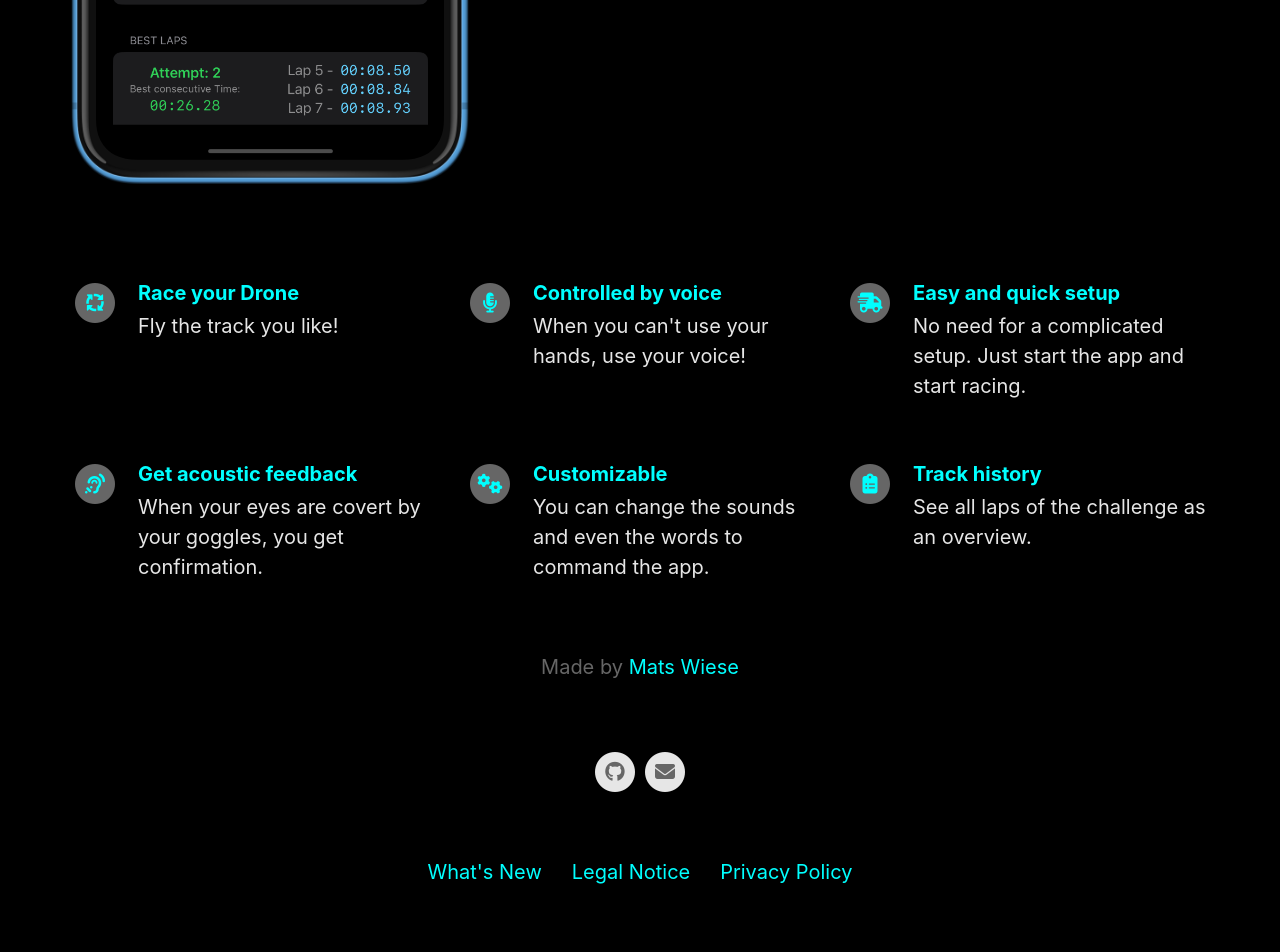
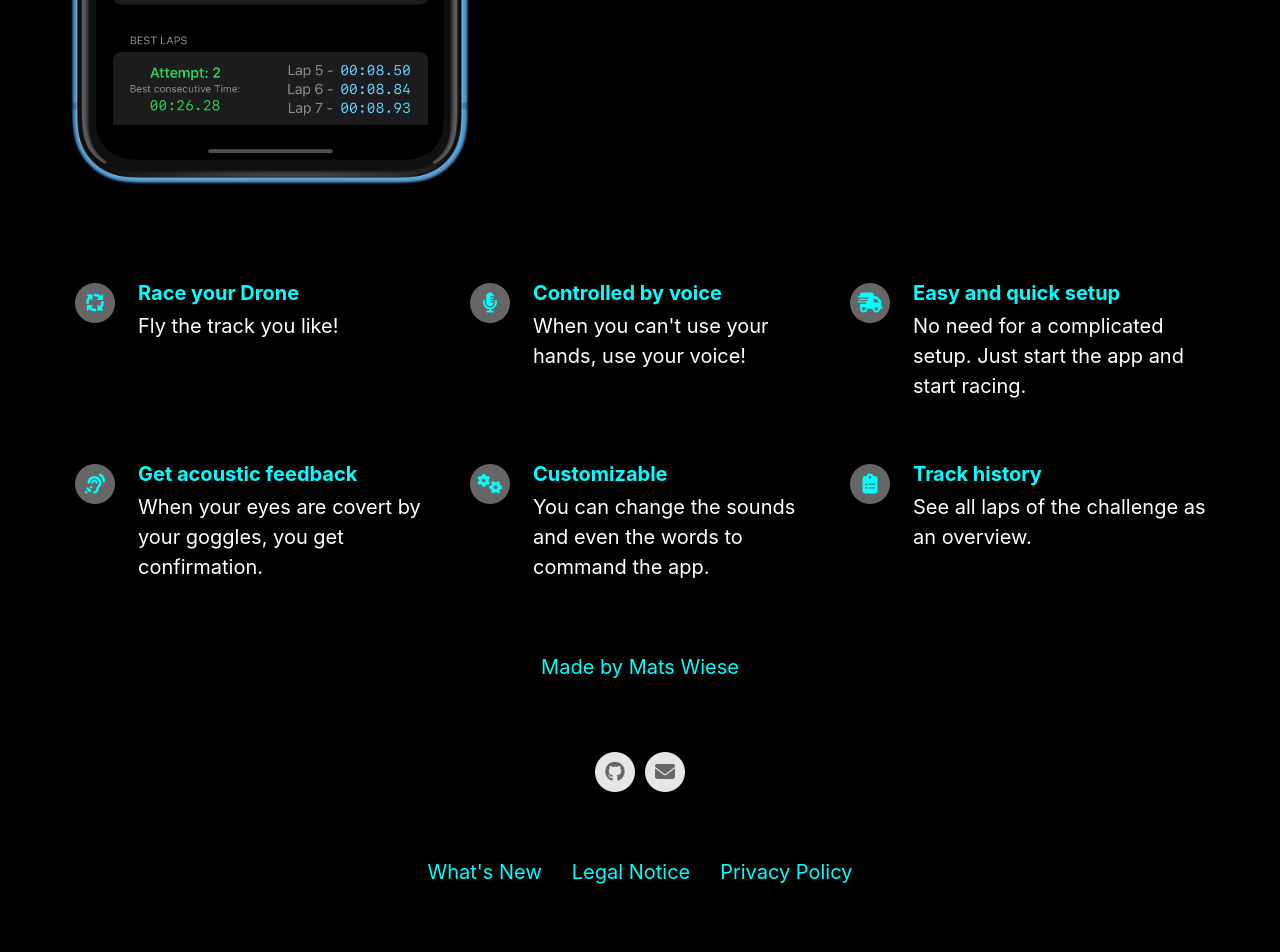
Before and after one commit to MatsWiese/laptimerpage, a Jekyll site: the page built from index.html, in a window 1280 px wide. Shown: the part 801-1753 px from the top of the page. Built offline with Jekyll 4.4.1, drawn with Linux system fonts in a browser that asks for light colours; nearby versions of some CDN libraries; part of the change alters nothing that is shown.

```diff
--- a/_config.yml
+++ b/_config.yml
@@ -21,7 +21,7 @@ enable_smart_app_banner                   : true
 
 # Information About Yourself
 your_name                                 : Mats Wiese
-your_link                                 : matswiese.app
+your_link                                 :
 your_city                                 :
 email_address                             : handsfreelaptimer@gmail.com
 linkedin_username                         :
@@ -88,7 +88,7 @@ app_price_color                           : "#ffffff"
 app_description_color                     : "#ffffff"
 
 feature_title_color                       : "#00ffff"
-feature_text_color                        : "#e6e6e6"
+feature_text_color                        : "#ffffff"
 
 feature_icons_foreground_color            : "#00ffff"
 feature_icons_background_color            : "#666666"
@@ -96,7 +96,7 @@ feature_icons_background_color            : "#666666"
 social_icons_foreground_color             : "#666666"
 social_icons_background_color             : "#e6e6e6"
 
-footer_text_color                         : "#666666"
+footer_text_color                         : "#00ffff"
 
 
 
```
